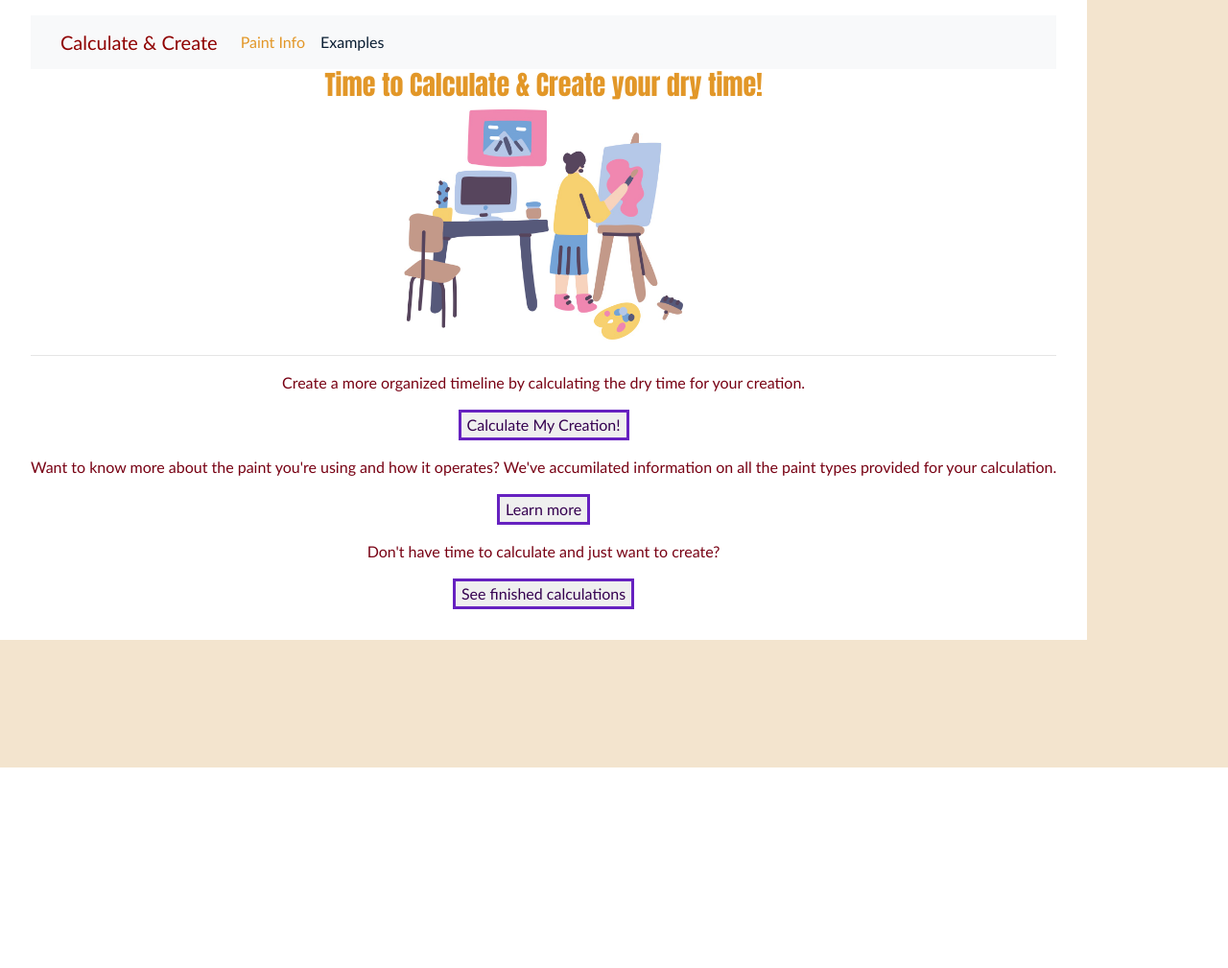
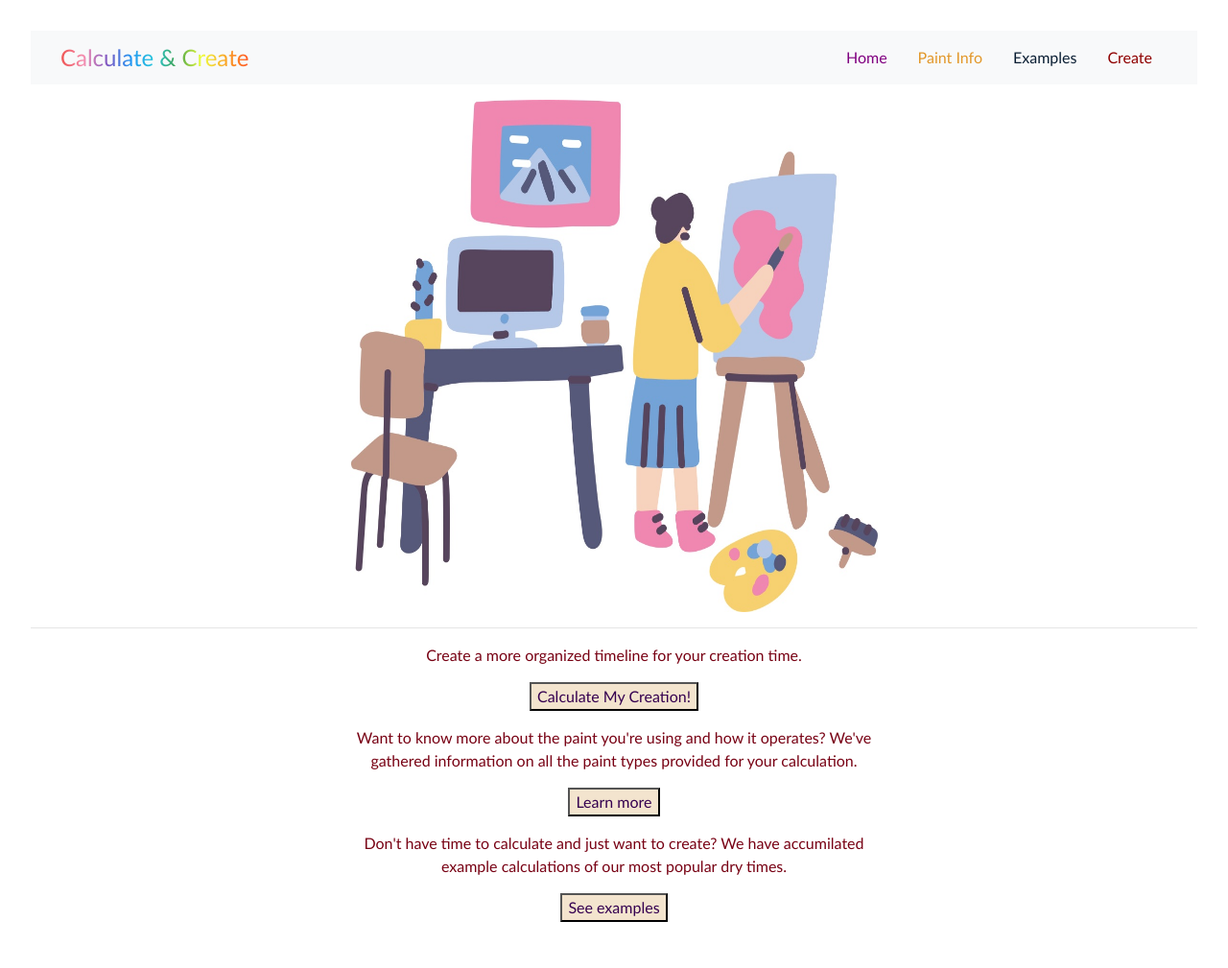
Before and after one commit to Grxcelynx/Calculate-and-Create, a Flask app: page /paint_info.html in a window 1280 px wide. Shown: the whole page at 96% size. Before the commit the page ends 800 px from the top, so only its background shows below. Run offline with Flask 2, Linux system fonts and the light colour scheme; some libraries are stand-ins or nearby versions.

Commit message:
finishe homepage and finally did entry page

```diff
--- a/server.py
+++ b/server.py
@@ -43,9 +43,13 @@ def send_sms_twilio():
     # return message.sid
     return render_template("sms_sent.html", dry_time_min=dry_time_min, dry_time_hour=dry_time_hour, full_name=full_name, phone_number=phone_number)
 
+@app.route('/')
+def enterpage():
+    """View opening page"""
+    return render_template('open.html')
 
 
-@app.route('/')
+@app.route('/homepage')
 def homepage():
     """View homepage."""
 
--- a/static/style.css
+++ b/static/style.css
@@ -34,6 +34,8 @@ p {
   color: #780214;
   margin-left: auto;
   margin-right: auto;
+  /* padding-left: 8em;
+  padding-right: 8em; */
 }
 form {
   color: #780214;
@@ -61,32 +63,54 @@ a {
 }
 
 button {
-  color :black;
-  border: 3px solid #6621C0;
-
+  background-color: #F3E4CE;
 }
 
 textarea {
   color : #350150
 }
+div.rainbow-button {
+  font-family: Impact, Haettenschweiler, 'Arial Narrow Bold', sans-serif;
+  font-size: 7em;
+  align-items: center;
+  margin: center;
+  padding-right: 1em;
+  padding-left: 1em;
+  padding-top: 2em;
+  padding-bottom: 2em;
+  text-align: center;
+  background: linear-gradient(to right, #ef5350, #f48fb1, #7e57c2, #2196f3, #26c6da, #43a047, #eeff41, #f9a825, #ff5722);
+  -webkit-background-clip: text;
+  -webkit-text-fill-color: transparent;
+}
+
+.rainbow-letters {
+  font-size: 1.5em;
+  background: linear-gradient(to right, #ef5350, #f48fb1, #7e57c2, #2196f3, #26c6da, #43a047, #eeff41, #f9a825, #ff5722);
+  -webkit-background-clip: text;
+  -webkit-text-fill-color: transparent;
+}
+
 div.homepage {
-
-  /* width: 22em; */
-  /* height: 25em; */
   margin: center;
-  padding: 1em;
+  padding: 2em;
   display: inline-block;
   align-items: center;
-  /* background-image: ; */
   text-align: center;
   padding-left: 2em;
   padding-right: 2em;
   background-color: white;
 }
+ img.homepage {
+   padding-top: 1em;
+   height: 550px;
+   width: 550px;
+ }
+
 
 p.home {
-  padding-right: 5em;
-  padding-left: 5em;
+  padding-right: 20em;
+  padding-left: 20em;
 }
 
 .grid {
--- a/templates/base.html
+++ b/templates/base.html
@@ -5,14 +5,16 @@
 
     <nav class="navbar navbar-expand-lg navbar-light bg-light">
       <div class="container-fluid">
-        <a class="navbar-brand" href="/" style= "color : #8F0000">Calculate & Create</a>
+        <a class="rainbow-letters" href="/">Calculate & Create </a>
         <button class="navbar-toggler" type="button" data-bs-toggle="collapse" data-bs-target="#navbarNavAltMarkup" aria-controls="navbarNavAltMarkup" aria-expanded="false" aria-label="Toggle navigation">
           <span class="navbar-toggler-icon"></span>
         </button>
-        <div class="collapse navbar-collapse" id="navbarNavAltMarkup">
-          <div class="navbar-nav">
+        <div class="nav justify-content-end" id="navbarNavAltMarkup">
+          <div class="nav justify-content-end">
+            <a class="nav-link" href="/homepage" style= "color : purple;">Home</a>
             <a class="nav-link" href="/paint_info" style= "color : #E29728;">Paint Info</a>
             <a class="nav-link" href="/calc_examples" style= "color : #0A1E33">Examples</a>
+            <a class="nav-link" href="/creation_form" style= "color : #8F0000">Create</a>
           </div>
         </div>
       </div>
--- a/templates/homepage.html
+++ b/templates/homepage.html
@@ -7,8 +7,8 @@
   {% block title %}Calculate & Create Home{% endblock %}
 
     {% block body %}
-      <h3>Time to Calculate & Create your dry time!</h3>
       <img src="static/img/pluto-artist-workspace.jpeg" class="homepage">
+      <!-- Illustration by <a href="https://icons8.com/illustrations/author/5dbbfa9e01d0360016457560">Sara Maese</a> from <a href="https://icons8.com/illustrations">Ouch!</a> -->
 
       <hr>
 
@@ -19,9 +19,9 @@
       <!-- <li><a href="/render_form">Calculate My Creation!</a></li> -->
       <!-- FOR TESTING PURPOSES^^^^ -->
       <p class="home">
-        <p>
-          <p>
-            Create a more organized timeline by calculating the dry time for your creation.
+        <p class="home">
+          <p class="home">
+            Create a more organized timeline for your creation time.
 
           </p>
           <button>
@@ -29,22 +29,22 @@
           </button>
         </p>
 
-        <p>
-          <p>
+        <p class="home">
+          <p class="home">
             Want to know more about the paint you're using and how it operates?
-            We've accumilated information on all the paint types provided for your calculation.
+            We've gathered information on all the paint types provided for your calculation.
           </p>
           <button>
             <a href="/paint_info">Learn more </a>
           </button>
         </p>
 
-        <p>
-          <p>
-            Don't have time to calculate and just want to create?
+        <p class="home">
+          <p class="home">
+            Don't have time to calculate and just want to create? We have accumilated example calculations of our most popular dry times.
           </p>
           <button>
-            <a href="/calc_examples">See finished calculations</a>
+            <a href="/calc_examples">See examples</a>
           </button>
         </p>
       </p>
```
Also changed, not shown: templates/open.html (added, +9 -0 lines).
